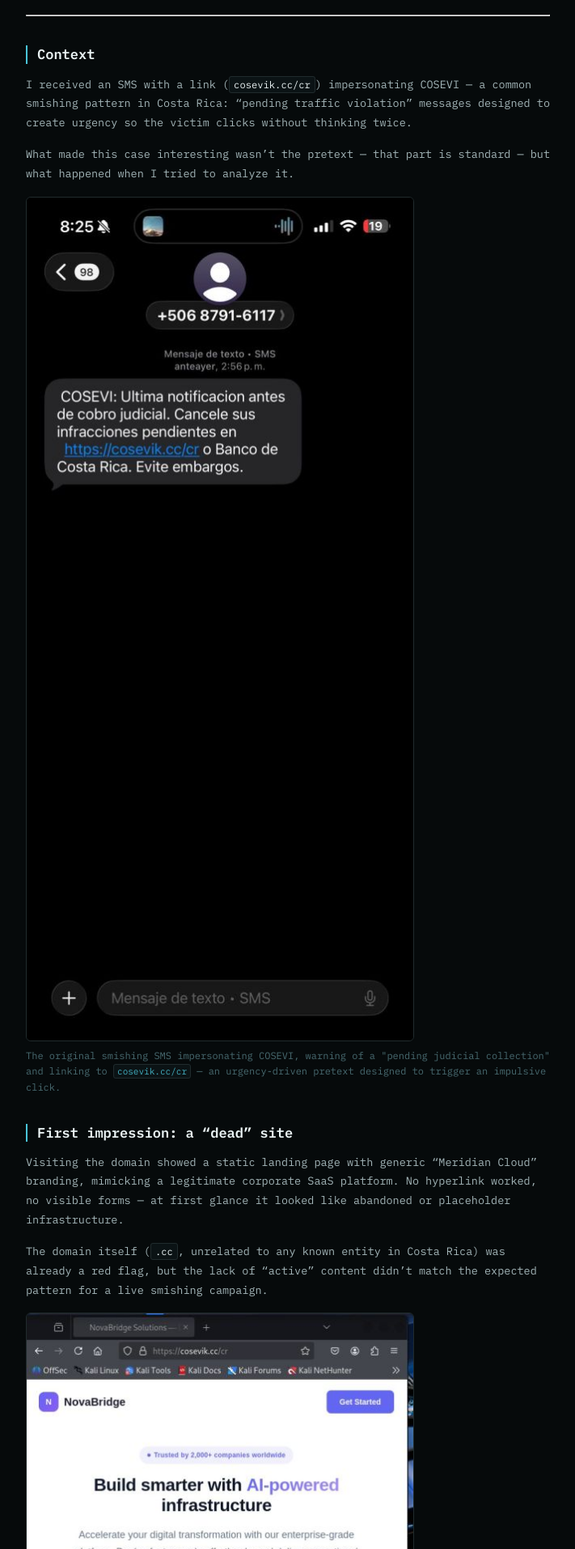
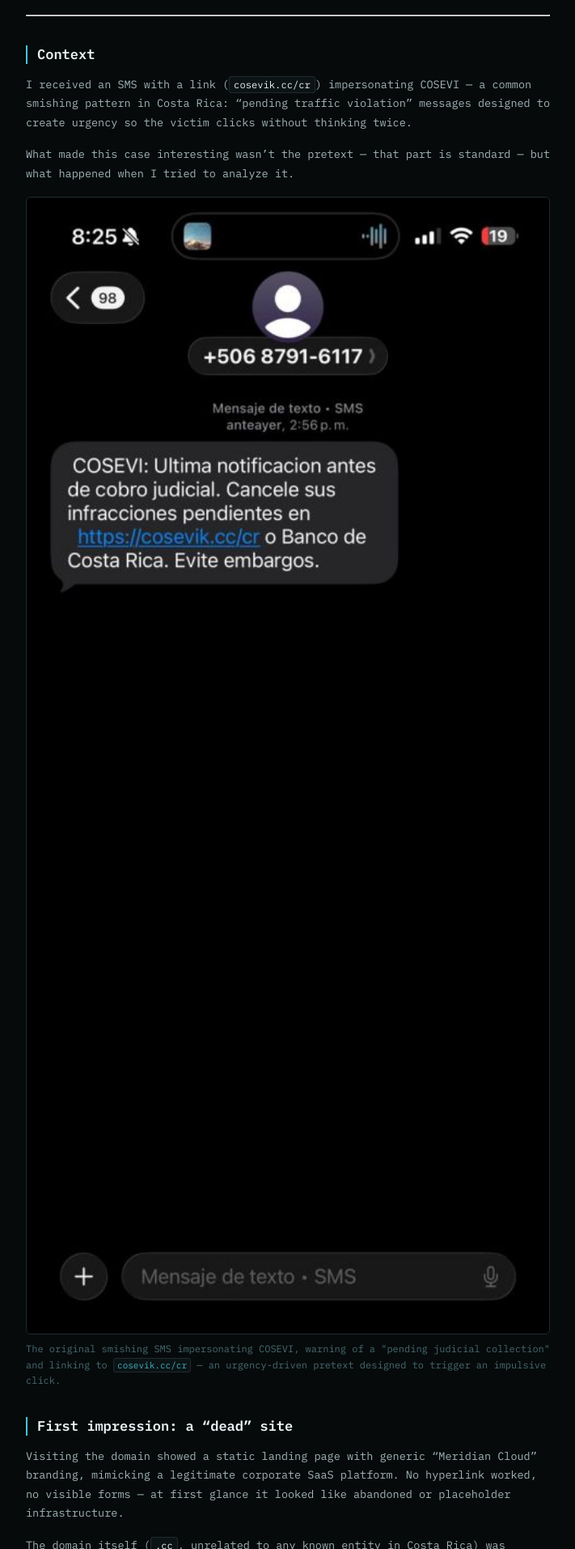
Before and after one commit to Emmazch22/emmazch22.github.io, a Jekyll site: the page built from _posts/2026-05-22-cosevi-smishing-fingerprinting.md, in a window 1280 px wide. Shown: the part 714-2627 px from the top of the page at 81% size, without its empty margins (284-995 px from the left). Built offline with Jekyll 4.4.1, drawn with Linux system fonts in a browser that asks for light colours.

Commit message:
Explicitly preserve aspect ratio on writeup screenshot images
Scope width:100%/height:auto/max-width:100% to .post-figure img so
screenshots scale proportionally, matching the pattern already used
for the certifications carousel.

```diff
--- a/assets/css/main.css
+++ b/assets/css/main.css
@@ -1411,6 +1411,10 @@ img { max-width: 100%; display: block; }
   margin: 8px 0 24px;
 }
 .post-figure img {
+  display: block;
+  width: 100%;
+  height: auto;
+  max-width: 100%;
   border: 1px solid var(--border);
   border-radius: 6px;
 }
```
